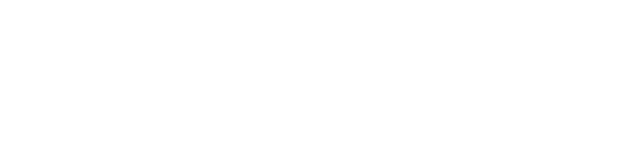
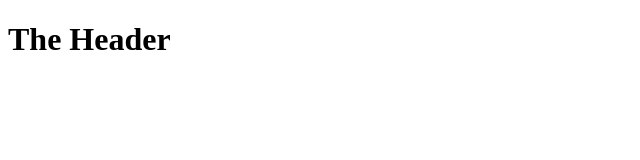
Before and after one commit to HighRiseOriginApex/myFirstRepo, a plain HTML site: page index.html in a window 1280 px wide. Shown: the whole page, without its empty margins (0-640 px from the left). Drawn offline with Linux system fonts and the light colour scheme.

Commit message:
changing the text and html file

```diff
--- a/index.html
+++ b/index.html
@@ -7,6 +7,6 @@
     <title>Document</title>
 </head>
 <body>
-
+    <h1>The Header</h1>
 </body>
 </html>
```
Also changed, not shown: commands.txt (added).
